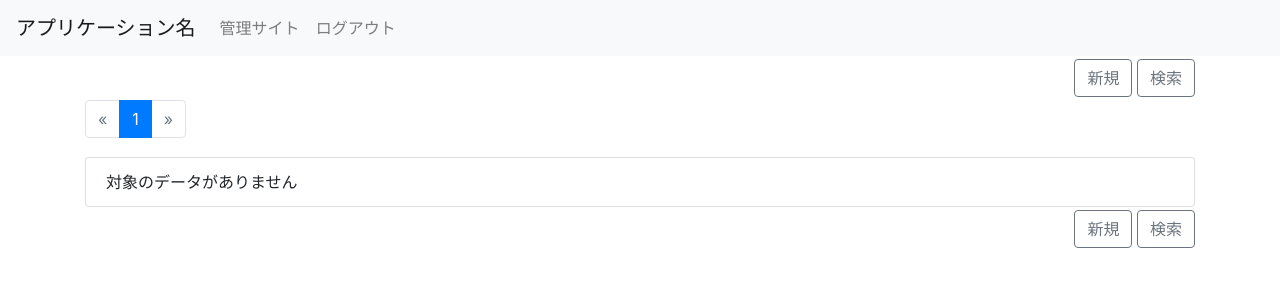
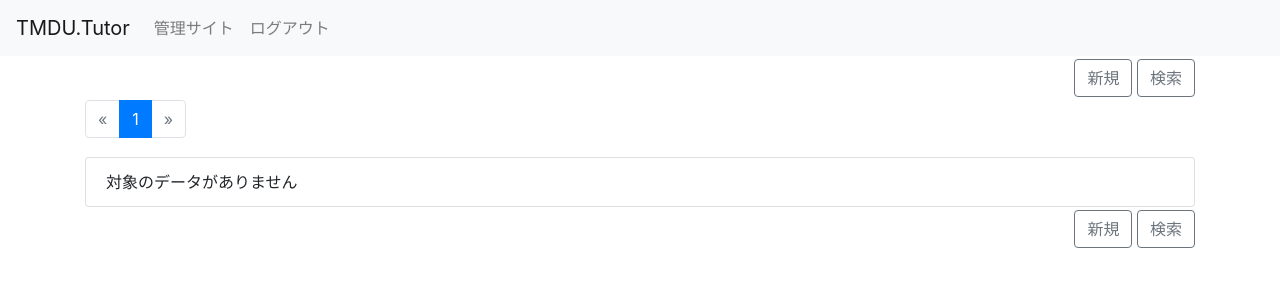
Before and after one commit to Myuji-Matsuda/Django, a Django app: page / in a window 1280 px wide. Shown: the top 300 px of the page. Run offline with Django 3.2, Linux system fonts and the light colour scheme; the visitor is signed in with stand-in values (Sample User, id 1); data that the repository does not hold is empty; parts of the project's set-up code (start-up, migrations or seed data) failed here and were passed over; some libraries are stand-ins or nearby versions.

Commit message:
アプリ名

```diff
--- a/app/templates/app/_base.html
+++ b/app/templates/app/_base.html
@@ -7,7 +7,7 @@
     <meta charset="utf-8">
     <meta name="viewport" content="width=device-width, initial-scale=1, shrink-to-fit=no">
     <meta http-equiv="x-ua-compatible" content="ie=edge">
-    <title></title>
+    <title>TMDU.Tutor</title>
     <!-- Bootstrap CSS -->
     <link href="https://maxcdn.bootstrapcdn.com/bootstrap/4.0.0/css/bootstrap.min.css" rel="stylesheet" integrity="sha384-Gn5384xqQ1aoWXA+058RXPxPg6fy4IWvTNh0E263XmFcJlSAwiGgFAW/dAiS6JXm"
         crossorigin="anonymous">
@@ -16,7 +16,7 @@
 
 <body>
     <nav class="navbar navbar-expand-lg navbar-light bg-light">
-        <a class="navbar-brand" href="#">アプリケーション名</a>
+        <a class="navbar-brand" href="#">TMDU.Tutor</a>
         <button type="button" class="navbar-toggler" data-toggle="collapse" data-target="#Navber" aria-controls="Navber" aria-expanded="false"
             aria-label="ナビゲーションの切替">
             <span class="navbar-toggler-icon"></span>
```
